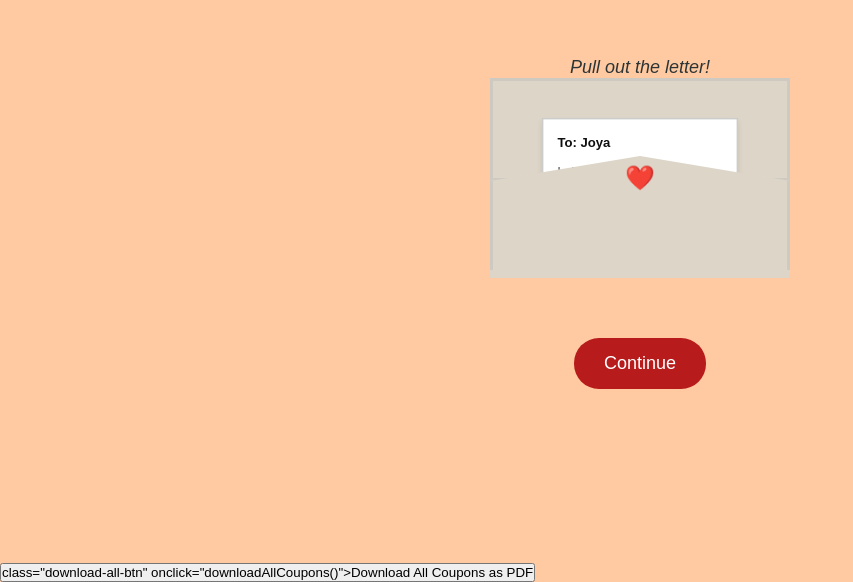
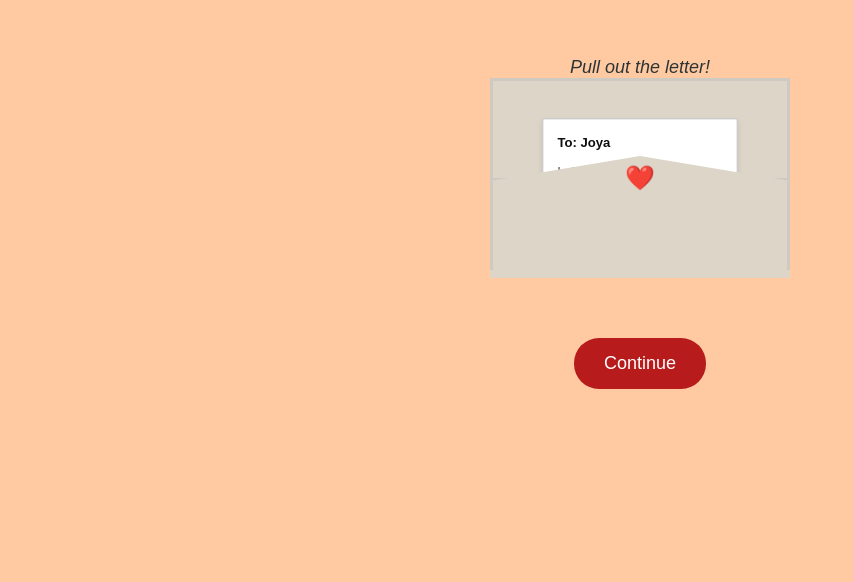
Before and after one commit to luka-py/birthday, a plain HTML site: page index.html in a window 1280 px wide. Shown: the part 237-819 px from the top of the page, without its empty margins (0-853 px from the left). Drawn offline with nearby package versions, Linux system fonts and the light colour scheme.

Commit message:
index.html

```diff
--- a/index.html
+++ b/index.html
@@ -604,8 +604,6 @@
 
         </div>
 
-        <button> class="download-all-btn" onclick="downloadAllCoupons()">Download All Coupons as PDF</button>
-
     <script>
         // CUSTOMIZE: Balloon data - change colors, positions, and texts here
         const balloonData = [
```
